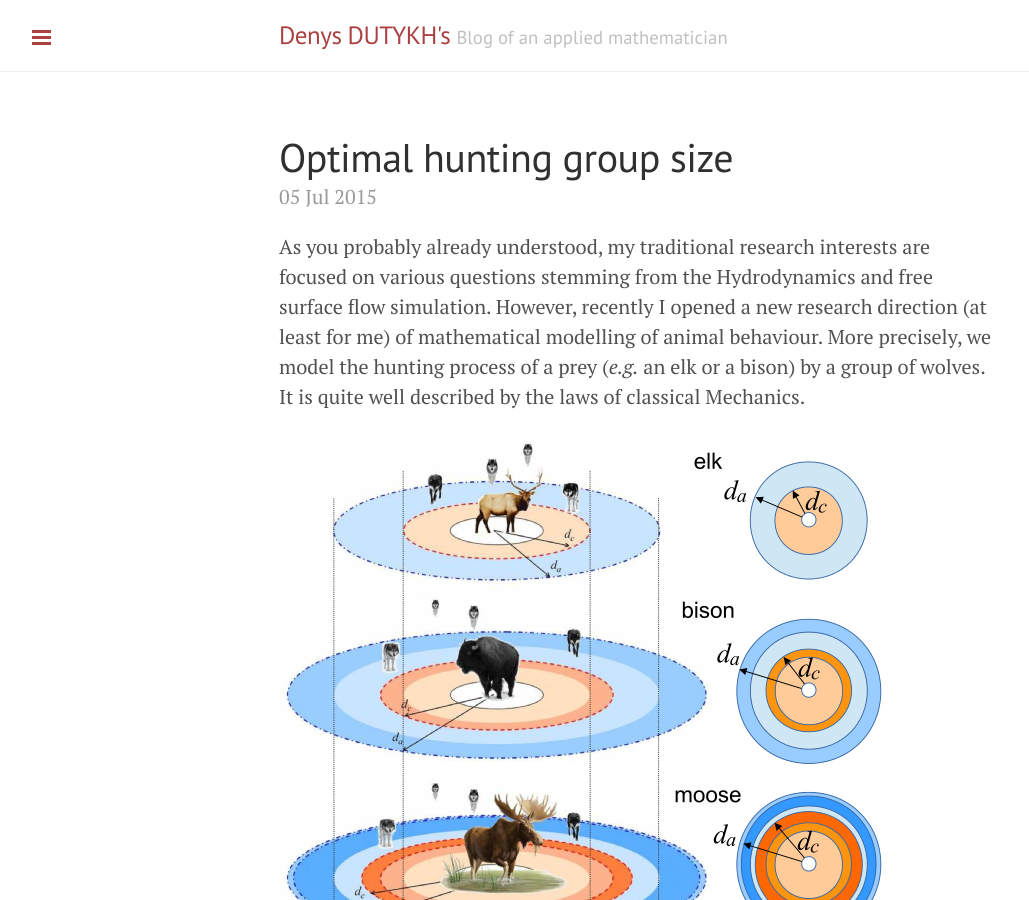
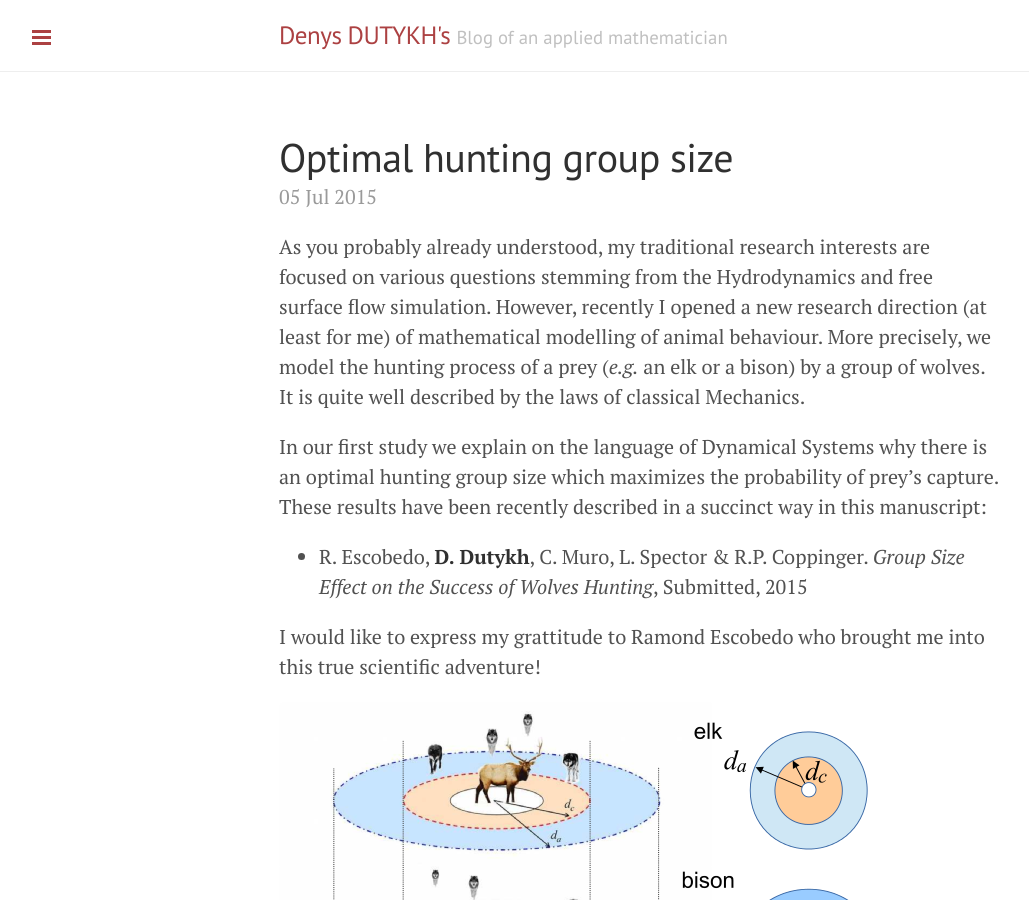
Before and after one commit to dutykh/dutykh.github.io, a Jekyll site: the page built from _posts/2015-07-05-Wolves.md, in a window 1280 px wide and 900 px high. Shown: the whole window, without its empty margins (1-1030 px from the left). Built offline with Jekyll 4.4.1, drawn with Linux system fonts in a browser that asks for light colours; Markdown is read by kramdown in place of the engine named in the settings; comment, search, counter and statistics services are not loaded.

Commit message:
Wolves post

```diff
--- a/_posts/2015-07-05-Wolves.md
+++ b/_posts/2015-07-05-Wolves.md
@@ -5,11 +5,13 @@ title: Optimal hunting group size
 
 As you probably already understood, my traditional research interests are focused on various questions stemming from the Hydrodynamics and free surface flow simulation. However, recently I opened a new research direction (at least for me) of mathematical modelling of animal behaviour. More precisely, we model the hunting process of a prey (*e.g.* an elk or a bison) by a group of wolves. It is quite well described by the laws of classical Mechanics.
 
-![Scheme](/public/pics/Scheme.png)
+In our first study we explain on the language of Dynamical Systems why there is an optimal hunting group size which maximizes the probability of prey's capture. These results have been recently described in a succinct way in this manuscript:
 
 * R. Escobedo, **D. Dutykh**, C. Muro, L. Spector & R.P. Coppinger. *Group Size Effect on the Success of Wolves Hunting*, Submitted, 2015
 
 I would like to express my grattitude to Ramond Escobedo who brought me into this true scientific adventure!
+
+![Scheme](/public/pics/Scheme.png)
 
 This is the summary of our first common work:
 
```
